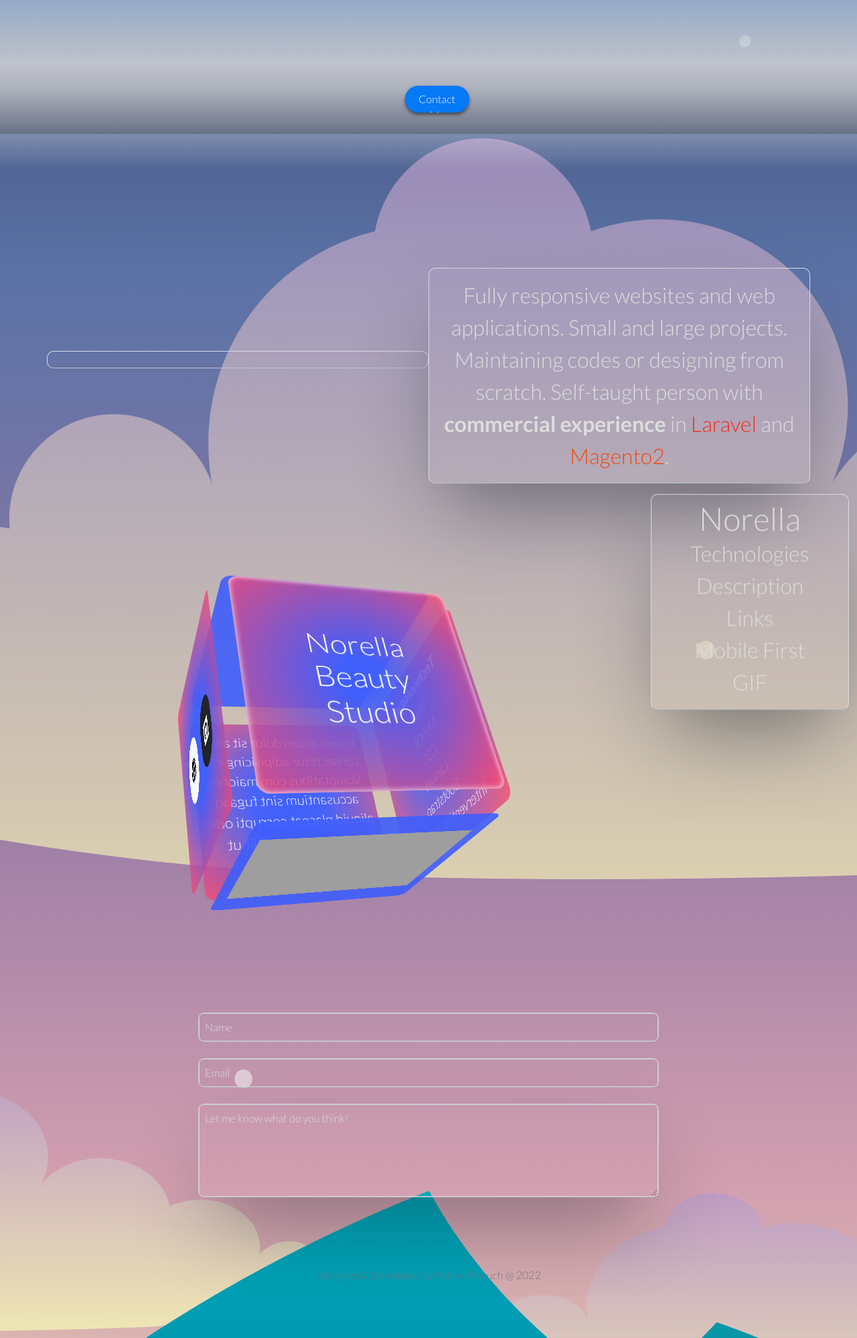
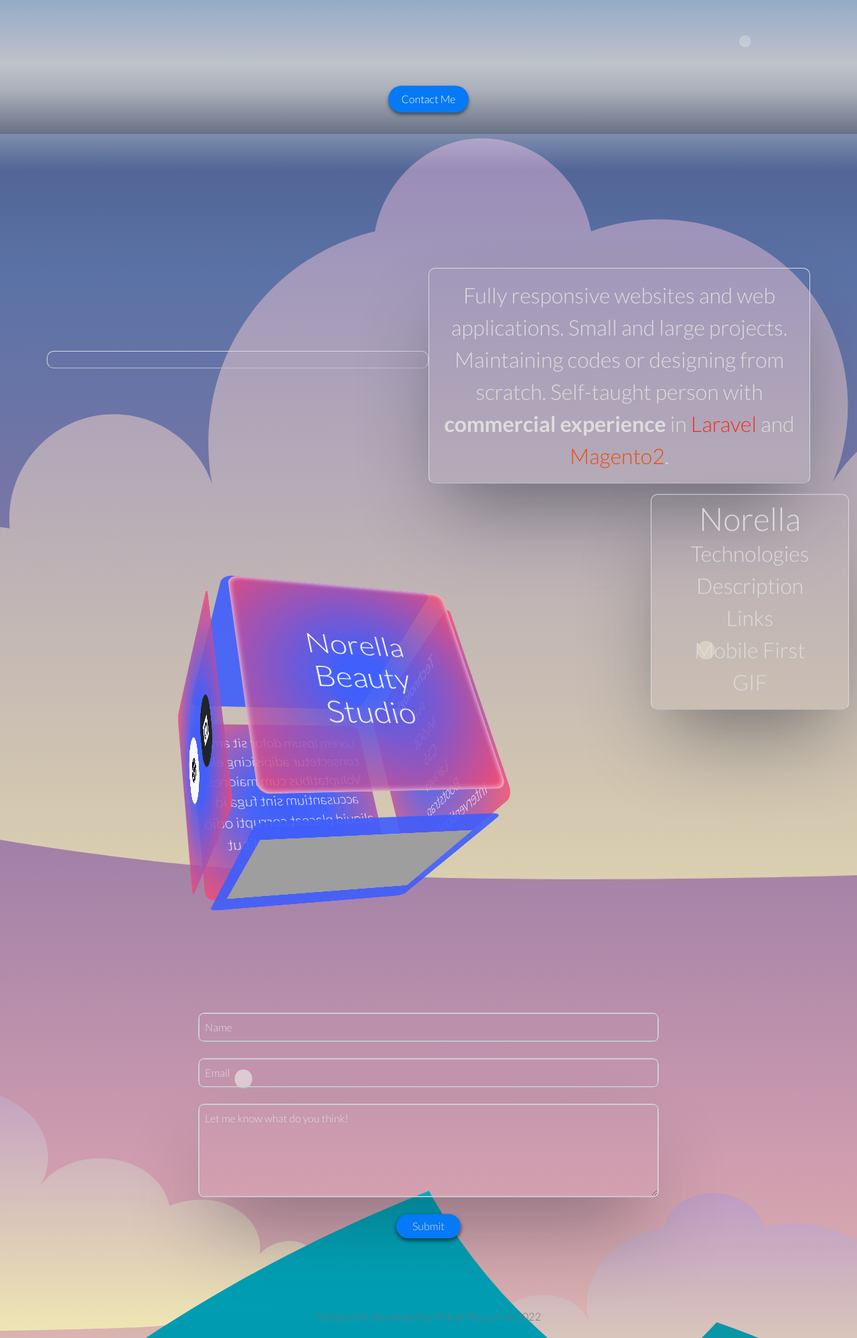
Before and after one commit to Piecuch-Patryk/portfolio2022, a plain HTML site: page index.html in a window 1280 px wide. Shown: the part 600-2598 px from the top of the page at 67% size. Before the commit the page ends 2536 px from the top, so only its background shows below. Drawn offline with nearby package versions, Linux system fonts and the light colour scheme; grey boxes are pictures that could not be loaded.

Commit message:
Fix headerr button transform and add href to it. Add contact form button with styles.

```diff
--- a/index.html
+++ b/index.html
@@ -1057,7 +1057,7 @@
       </div>
       <div class="row">
          <div class="col-12 position-relative">
-            <a id="btn-header" class="btn-header expanded fadeIn fadeDown">
+            <a class="btn-header expanded fadeIn fadeDown" href="mailto:contact@devpat.online?&bcc=patrykowo@gmail.com&subject=Interview" id="btn-header">
                <span class="btn-text">Contact Me</span>
                <span class="btn-icon"><i class="fa-regular fa-envelope"></i></span>
             </a>
@@ -1165,6 +1165,9 @@
                   <div class="m-4">
                      <textarea name="content" class="form-control text-light input-textarea p-2" id="" cols="30" rows="5" placeholder="Let me know what do you think!"></textarea>
                   </div>
+                  <div class="m-4 text-center">
+                     <button class="form-control btn rounded-pill px-4 w-auto btn-footer" type="submit">Submit</button>
+                  </div>
                </form>
             </div>
          </div>
--- a/styles/styles.css
+++ b/styles/styles.css
@@ -128,7 +128,7 @@ h1 {
 .btn-header {
     position: fixed;
     bottom: 2rem;
-    right: .2rem;
+    right: 0;
     height: 2.5rem;
     width: 2.5rem;
     border-radius: 5rem;
@@ -139,12 +139,12 @@ h1 {
     text-align: center;
     box-shadow: 0 3px 5px rgba(0,0,0,.5);
     overflow: hidden;
-    transform: translateX(-50vw);
+    transform: translateX(calc(-50vw + 3.75rem));
     transition:
         transform .5s ease-in-out,
         background-color .2s ease-in-out,
         width .2s ease-in-out,
-        opacity .5s ease-in-out 1s;
+        opacity .2s ease-in-out 1s;
     z-index: 100;
 }
 .btn-header:hover {
@@ -153,11 +153,11 @@ h1 {
     background-color: rgba(74, 74, 255, .95);
 }
 .btn-header.colapsed {
-    transform: translateX(0);
+    transform: translateX(-.5rem);
 }
 .btn-header.expanded {
-    transform: translateX(calc(-50vw + 4rem));
-    width: 6rem;
+    transform: translateX(calc(-50vw + 3.75rem));
+    width: 7.5rem;
 }
 .btn-icon {
     display: block;
@@ -434,7 +434,7 @@ footer {
 .input-textarea::placeholder {
     color: #ddd;
 }
-form div {
+form div:not(div:last-of-type) {
     box-shadow:
         rgba(22, 31, 39, 0.42) 0px 60px 123px -25px,
         rgba(19, 26, 32, 0.08) 0px 35px 75px -35px;
@@ -445,3 +445,14 @@ form div {
     rgba(213, 220, 226, .7)
     rgba(184, 194, 204, .7);
 }
+.btn-footer {
+    background-color: rgba(5,121,246,1);
+    transition: .2s ease-in;
+    color: #ddd;
+    box-shadow: 0 3px 5px rgba(0,0,0,.5);
+}
+.btn-footer:hover {
+    cursor: pointer;
+    background-color: rgba(74, 74, 255, .95);
+    color: #ddd;
+}
```
